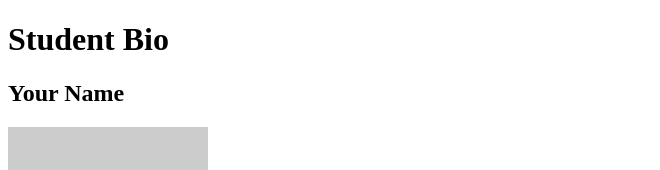
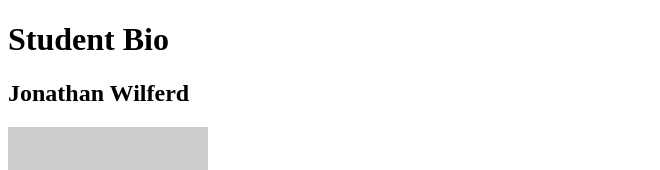
Before and after one commit to jwilferd10/jwilferd10.github.io, a plain HTML site: page index.html in a window 1280 px wide. Shown: the top 170 px of the page, without its empty margins (0-660 px from the left). Drawn offline with Linux system fonts and the light colour scheme; placeholder pictures from the web are drawn by us.

Commit message:
Feat: Name Added

```diff
--- a/index.html
+++ b/index.html
@@ -13,7 +13,7 @@
 
     <div class="container">
       <section id="main-bio">
-        <h2>Your Name</h2>
+        <h2>Jonathan Wilferd</h2>
 
         <img
           id="bio-image"
```
